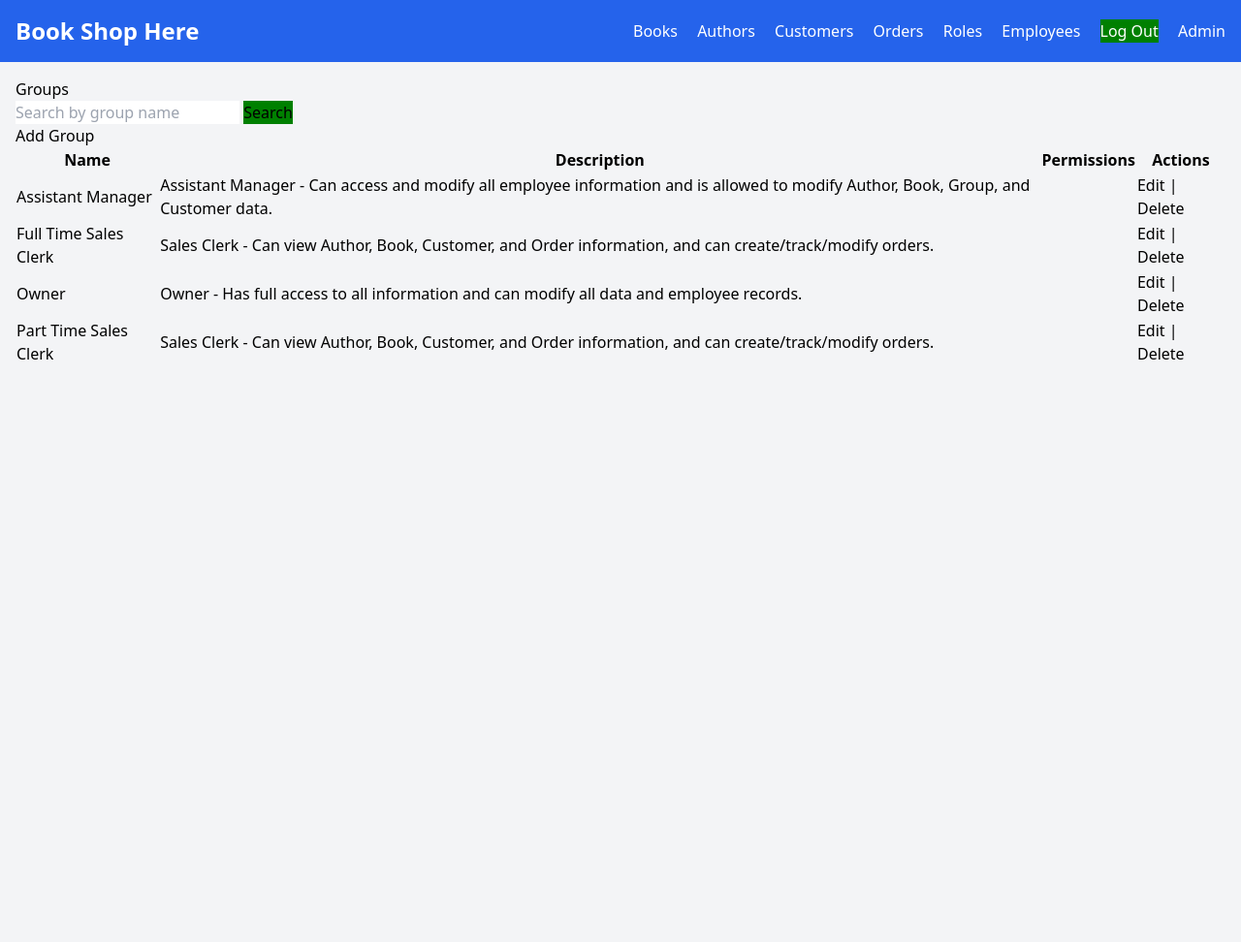
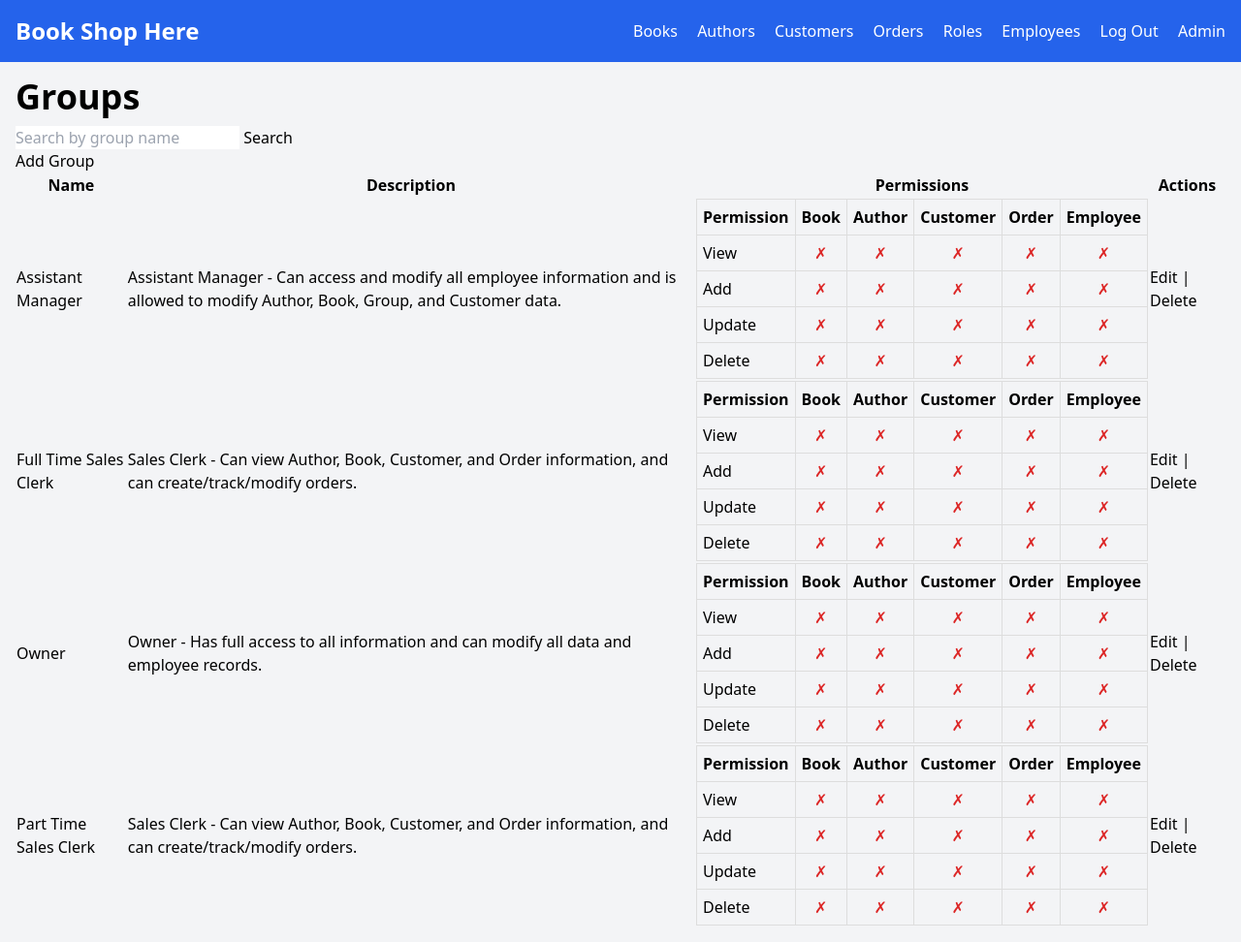
Before and after one commit to Evicencio-05/antique_bookshop, a Django app: page /groups/ in a window 1280 px wide. Shown: the whole page at 97% size. Before the commit the page ends 371 px from the top, so only its background shows below. Run offline with Django 5.2, Linux system fonts and the light colour scheme; the visitor is signed in with stand-in values (Sample User, id 1); data comes from the database, SQL or seed files in the repository.

Commit message:
Change the list of the perms in group list

```diff
--- a/book_shop_here/static/book_shop_here/overrides.css
+++ b/book_shop_here/static/book_shop_here/overrides.css
@@ -31,8 +31,10 @@ select {
   pointer-events: none;
 }
 
-button,
-input:where([type="submit"])
-{
-  background-color: green;
+h1 {
+  font-size: 2.25rem;
+  line-height: 2.5rem;
+  font-weight: 800;
+  margin: auto;
+  margin-bottom: 10px;
 }
--- a/book_shop_here/templates/book_shop_here/author_form.html
+++ b/book_shop_here/templates/book_shop_here/author_form.html
@@ -19,8 +19,8 @@
         {{ form|crispy }}
         {% url 'book_shop_here:author-list' as cancel_link %}
         <div class="mt-8 flex items-center space-x-4">
-          <button type="submit" class="inline-flex items-center bg-green-600 hover:bg-green-700 text-white font-semibold py-2 px-4 rounded focus:outline-none focus:ring-2 focus:ring-green-500">{% trans "Save" %}</button>
-          <a href="{{ cancel_link }}" class="inline-flex items-center bg-red-600 hover:bg-red-700 text-white font-semibold py-2 px-4 rounded focus:outline-none focus:ring-2 focus:ring-red-500">{% trans "Cancel" %}</a>
+            <button type="submit" class="inline-flex items-center bg-green-600 hover:bg-green-700 text-white font-semibold py-2 px-4 rounded focus:outline-none focus:ring-2 focus:ring-green-500">{% trans "Save" %}</button>
+            <a href="{{ cancel_link }}" class="inline-flex items-center bg-red-600 hover:bg-red-700 text-white font-semibold py-2 px-4 rounded focus:outline-none focus:ring-2 focus:ring-red-500">{% trans "Cancel" %}</a>
         </div>
     </form>
 {% endblock %}
--- a/book_shop_here/templates/book_shop_here/book_form.html
+++ b/book_shop_here/templates/book_shop_here/book_form.html
@@ -16,8 +16,8 @@
         {{ form|crispy }}
         {% url 'book_shop_here:book-list' as cancel_link %}
         <div class="mt-8 flex items-center space-x-4">
-          <button type="submit" class="inline-flex items-center bg-green-600 hover:bg-green-700 text-white font-semibold py-2 px-4 rounded focus:outline-none focus:ring-2 focus:ring-green-500">{% trans "Save" %}</button>
-          <a href="{{ cancel_link }}" class="inline-flex items-center bg-red-600 hover:bg-red-700 text-white font-semibold py-2 px-4 rounded focus:outline-none focus:ring-2 focus:ring-red-500">{% trans "Cancel" %}</a>
+            <button type="submit" class="inline-flex items-center bg-green-600 hover:bg-green-700 text-white font-semibold py-2 px-4 rounded focus:outline-none focus:ring-2 focus:ring-green-500">{% trans "Save" %}</button>
+            <a href="{{ cancel_link }}" class="inline-flex items-center bg-red-600 hover:bg-red-700 text-white font-semibold py-2 px-4 rounded focus:outline-none focus:ring-2 focus:ring-red-500">{% trans "Cancel" %}</a>
         </div>
     </form>
 {% endblock %}
--- a/book_shop_here/templates/book_shop_here/customer_form.html
+++ b/book_shop_here/templates/book_shop_here/customer_form.html
@@ -16,8 +16,8 @@
         {{ form|crispy }}
         {% url 'book_shop_here:customer-list' as cancel_link %}
         <div class="mt-8 flex items-center space-x-4">
-          <button type="submit" class="inline-flex items-center bg-green-600 hover:bg-green-700 text-white font-semibold py-2 px-4 rounded focus:outline-none focus:ring-2 focus:ring-green-500">{% trans "Save" %}</button>
-          <a href="{{ cancel_link }}" class="inline-flex items-center bg-red-600 hover:bg-red-700 text-white font-semibold py-2 px-4 rounded focus:outline-none focus:ring-2 focus:ring-red-500">{% trans "Cancel" %}</a>
+            <button type="submit" class="inline-flex items-center bg-green-600 hover:bg-green-700 text-white font-semibold py-2 px-4 rounded focus:outline-none focus:ring-2 focus:ring-green-500">{% trans "Save" %}</button>
+            <a href="{{ cancel_link }}" class="inline-flex items-center bg-red-600 hover:bg-red-700 text-white font-semibold py-2 px-4 rounded focus:outline-none focus:ring-2 focus:ring-red-500">{% trans "Cancel" %}</a>
         </div>
     </form>
 {% endblock %}
--- a/book_shop_here/templates/book_shop_here/employee_form.html
+++ b/book_shop_here/templates/book_shop_here/employee_form.html
@@ -16,8 +16,8 @@
         {{ form|crispy }}
         {% url 'book_shop_here:employee-list' as cancel_link %}
         <div class="mt-8 flex items-center space-x-4">
-          <button type="submit" class="inline-flex items-center bg-green-600 hover:bg-green-700 text-white font-semibold py-2 px-4 rounded focus:outline-none focus:ring-2 focus:ring-green-500">{% trans "Save" %}</button>
-          <a href="{{ cancel_link }}" class="inline-flex items-center bg-red-600 hover:bg-red-700 text-white font-semibold py-2 px-4 rounded focus:outline-none focus:ring-2 focus:ring-red-500">{% trans "Cancel" %}</a>
+            <button type="submit" class="inline-flex items-center bg-green-600 hover:bg-green-700 text-white font-semibold py-2 px-4 rounded focus:outline-none focus:ring-2 focus:ring-green-500">{% trans "Save" %}</button>
+            <a href="{{ cancel_link }}" class="inline-flex items-center bg-red-600 hover:bg-red-700 text-white font-semibold py-2 px-4 rounded focus:outline-none focus:ring-2 focus:ring-red-500">{% trans "Cancel" %}</a>
         </div>
     </form>
 {% endblock %}
--- a/book_shop_here/templates/book_shop_here/group_form.html
+++ b/book_shop_here/templates/book_shop_here/group_form.html
@@ -16,8 +16,8 @@
         {{ form|crispy }}
         {% url 'book_shop_here:group-list' as cancel_link %}
         <div class="mt-8 flex items-center space-x-4">
-          <button type="submit" class="inline-flex items-center bg-green-600 hover:bg-green-700 text-white font-semibold py-2 px-4 rounded focus:outline-none focus:ring-2 focus:ring-green-500">{% trans "Save" %}</button>
-          <a href="{{ cancel_link }}" class="inline-flex items-center bg-red-600 hover:bg-red-700 text-white font-semibold py-2 px-4 rounded focus:outline-none focus:ring-2 focus:ring-red-500">{% trans "Cancel" %}</a>
+            <button type="submit" class="inline-flex items-center bg-green-600 hover:bg-green-700 text-white font-semibold py-2 px-4 rounded focus:outline-none focus:ring-2 focus:ring-green-500">{% trans "Save" %}</button>
+            <a href="{{ cancel_link }}" class="inline-flex items-center bg-red-600 hover:bg-red-700 text-white font-semibold py-2 px-4 rounded focus:outline-none focus:ring-2 focus:ring-red-500">{% trans "Cancel" %}</a>
         </div>
     </form>
 {% endblock %}
--- a/book_shop_here/templates/book_shop_here/group_list.html
+++ b/book_shop_here/templates/book_shop_here/group_list.html
@@ -28,18 +28,35 @@
             <td>{{ group.name }}</td>
             <td>{{ group.profile.description|default:"-" }}</td>
             <td>
-                <table style="border: none; width: 100%;">
-                    {% for perm in group.permissions.all %}
-                    <tr style="border: none;">
-                        <td style="border: none;">
-                        {% with trimmed_permission=perm.name|slice:"4:" %}
-                            {{ trimmed_permission|capfirst }}
-                        {% endwith %}
-                    </td></tr>
-                {% empty %}
-                    <tr style="border: none;"><td style="border: none;">
-                {% endfor %}
+                <table style="border: 1px solid #ddd; width: 100%; border-collapse: collapse;">
+                    <thead>
+                        <tr>
+                            <th style="border: 1px solid #ddd; padding: 6px; text-align: left;">{% trans "Permission" %}</th>
+                            {% for model in permission_models %}
+                                <th style="border: 1px solid #ddd; padding: 6px; text-transform: capitalize;">{{ model }}</th>
+                            {% endfor %}
+                        </tr>
+                    </thead>
+                    <tbody>
+                        {% for action in permission_actions %}
+                            <tr>
+                                <td style="border: 1px solid #ddd; padding: 6px;">{{ action.1 }}</td>
+                                {% for model in permission_models %}
+                                    {% with codename=action.0|add:"_"|add:model %}
+                                        <td style="border: 1px solid #ddd; padding: 6px; text-align: center;">
+                                            {% if codename in group.perm_codenames %}
+                                                <span style="color: #16a34a;">&#10003;</span>
+                                            {% else %}
+                                                <span style="color: #dc2626;">&#10007;</span>
+                                            {% endif %}
+                                        </td>
+                                    {% endwith %}
+                                {% endfor %}
+                            </tr>
+                        {% endfor %}
+                    </tbody>
                 </table>
+            </td>
             <td>
                 <a href="{% url 'book_shop_here:group-update' pk=group.id %}">{% trans "Edit" %}</a> |
                 <a href="{% url 'book_shop_here:group-delete' pk=group.id %}">{% trans "Delete" %}</a>
--- a/book_shop_here/templates/book_shop_here/order_form.html
+++ b/book_shop_here/templates/book_shop_here/order_form.html
@@ -16,8 +16,8 @@
         {{ form|crispy }}
         {% url 'book_shop_here:order-list' as cancel_link %}
         <div class="mt-8 flex items-center space-x-4">
-          <button type="submit" class="inline-flex items-center bg-green-600 hover:bg-green-700 text-white font-semibold py-2 px-4 rounded focus:outline-none focus:ring-2 focus:ring-green-500">{% trans "Save" %}</button>
-          <a href="{{ cancel_link }}" class="inline-flex items-center bg-red-600 hover:bg-red-700 text-white font-semibold py-2 px-4 rounded focus:outline-none focus:ring-2 focus:ring-red-500">{% trans "Cancel" %}</a>
+            <button type="submit" class="inline-flex items-center bg-green-600 hover:bg-green-700 text-white font-semibold py-2 px-4 rounded focus:outline-none focus:ring-2 focus:ring-green-500">{% trans "Save" %}</button>
+            <a href="{{ cancel_link }}" class="inline-flex items-center bg-red-600 hover:bg-red-700 text-white font-semibold py-2 px-4 rounded focus:outline-none focus:ring-2 focus:ring-red-500">{% trans "Cancel" %}</a>
         </div>
     </form>
 {% endblock %}
--- a/book_shop_here/views.py
+++ b/book_shop_here/views.py
@@ -300,7 +300,13 @@ class GroupListView(LoginRequiredMixin, ListView):
     context_object_name = "groups"
 
     def get_queryset(self):
-        return Group.objects.all().select_related("profile").order_by("name")
+        # Prefetch permissions to avoid N+1 queries in template
+        return (
+            Group.objects.all()
+            .select_related("profile")
+            .prefetch_related("permissions")
+            .order_by("name")
+        )
 
     def get_context_data(self, **kwargs):
         context = super().get_context_data(**kwargs)
@@ -311,8 +317,21 @@ class GroupListView(LoginRequiredMixin, ListView):
             name = g.name
             base = name.split(" (")[0]
             desc = getattr(getattr(g, "profile", None), "description", "") or "-"
+            # Attach a simple list of permission codenames for quick membership checks in template
+            g.perm_codenames = list(g.permissions.values_list("codename", flat=True))
             display.append({"name": name, "base_name": base, "description": desc, "id": g.id})
         context["groups_display"] = display
+
+        # Define the action rows and model columns for the permission matrix
+        # Note: "change" maps to UI label "Update"
+        context["permission_actions"] = [
+            ("view", "View"),
+            ("add", "Add"),
+            ("change", "Update"),
+            ("delete", "Delete"),
+        ]
+        # Limit to primary domain models for clarity
+        context["permission_models"] = ["book", "author", "customer", "order", "employee"]
         return context
 
 
```
Also changed, not shown: book_shop_here/tests/test_views.py (+21 -0 lines), package-lock.json.
